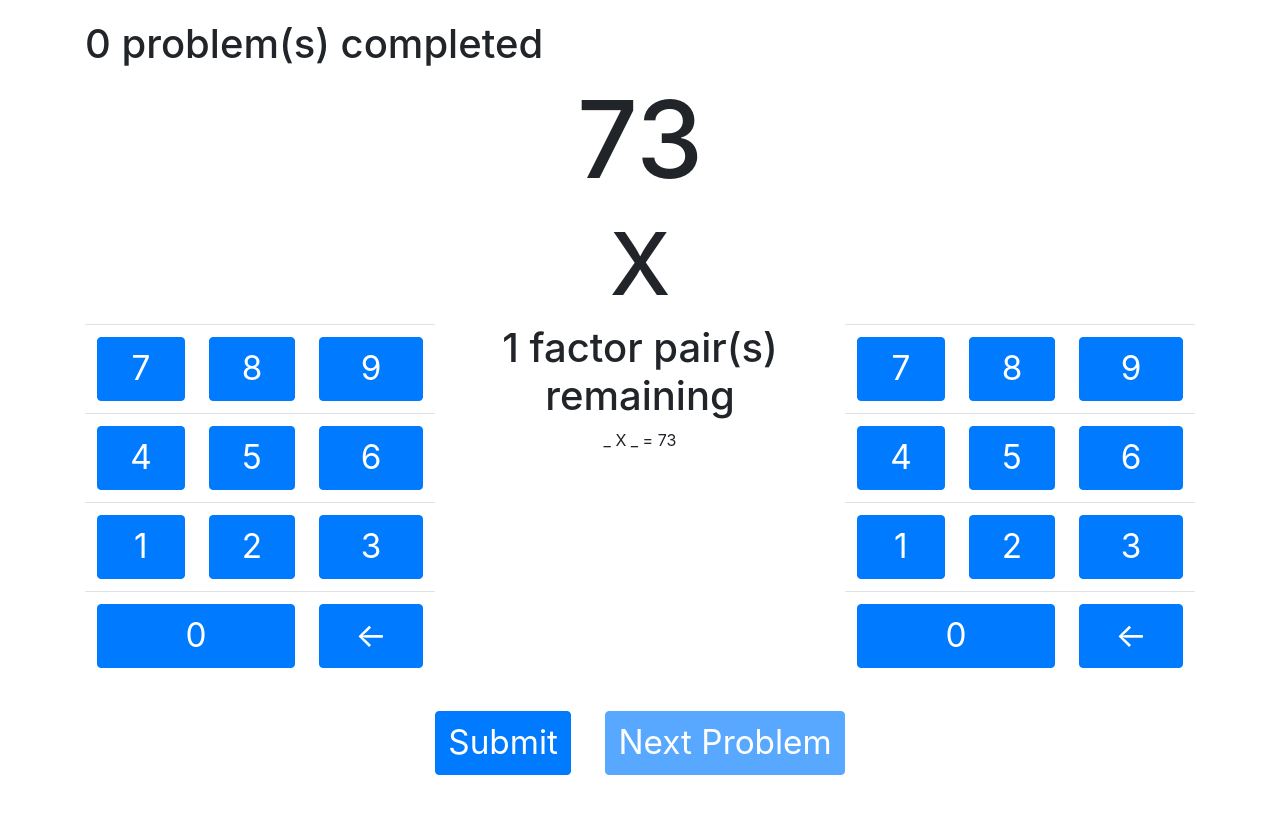
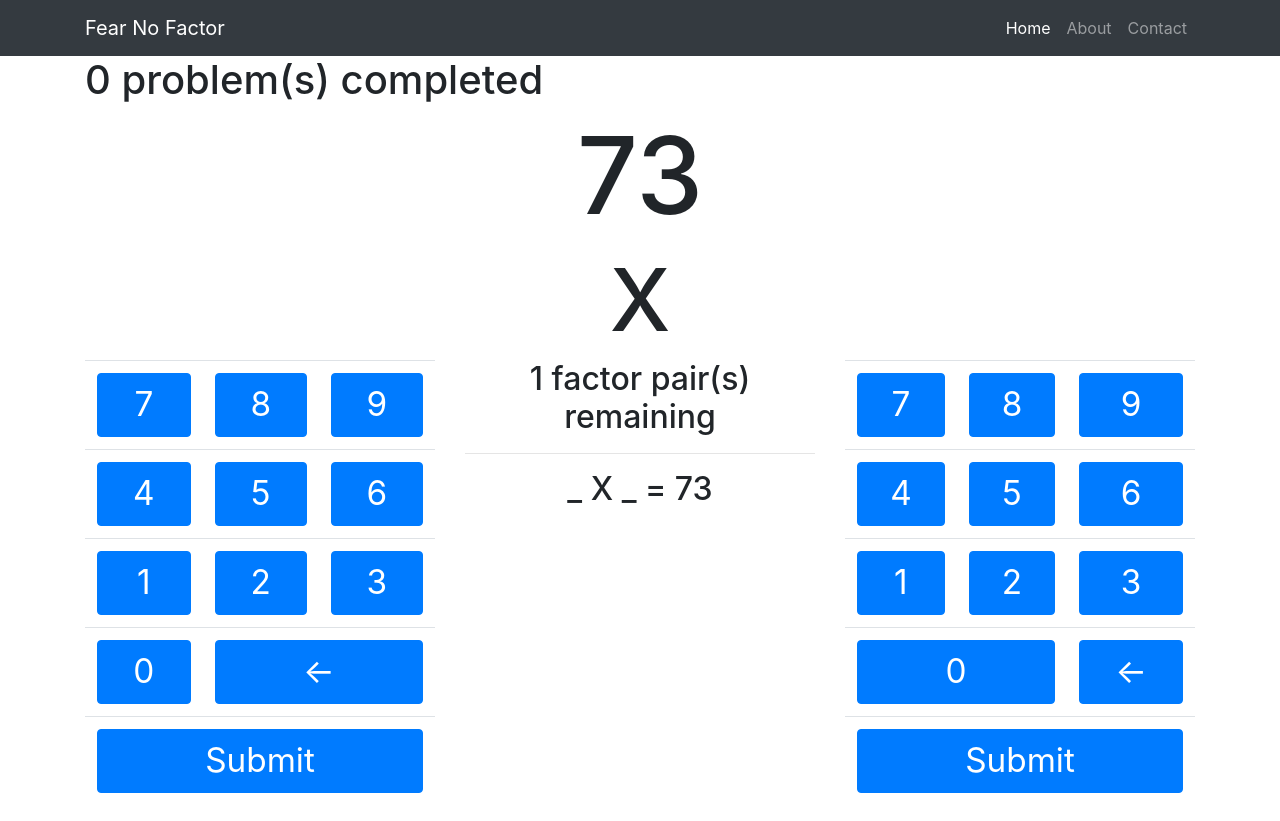
Before and after one commit to matthew-cheney/fear-no-factor, a plain HTML site: page fear_no_factor.html in a window 1280 px wide. Before the commit the page ends 800 px from the top, so only its background shows below. Drawn offline with Linux system fonts and the light colour scheme.

Commit message:
added aux pages

```diff
--- /dev/null
+++ b/about.html
@@ -0,0 +1,61 @@
+<!DOCTYPE html>
+<html lang="en">
+
+<head>
+
+  <meta charset="utf-8">
+  <meta name="viewport" content="width=device-width, initial-scale=1, shrink-to-fit=no">
+  <meta name="description" content="">
+  <meta name="author" content="">
+
+  <title>Fear No Factor</title>
+
+  <!-- Bootstrap core CSS -->
+  <link href="vendor/bootstrap/css/bootstrap.min.css" rel="stylesheet">
+  <link type="text/css" href="main.css" rel="stylesheet">
+
+</head>
+
+<body>
+
+  <!-- Navigation -->
+  <nav class="navbar navbar-expand-lg navbar-dark bg-dark static-top">
+    <div class="container">
+      <a class="navbar-brand" href="fear_no_factor.html">Fear No Factor</a>
+      <button class="navbar-toggler" type="button" data-toggle="collapse" data-target="#navbarResponsive" aria-controls="navbarResponsive" aria-expanded="false" aria-label="Toggle navigation">
+        <span class="navbar-toggler-icon"></span>
+      </button>
+      <div class="collapse navbar-collapse" id="navbarResponsive">
+        <ul class="navbar-nav ml-auto">
+          <li class="nav-item active">
+            <a class="nav-link" href="fear_no_factor.html">Home</a>
+          </li>
+          <li class="nav-item">
+            <a class="nav-link" href="about.html">About</a>
+          </li>
+          <li class="nav-item">
+            <a class="nav-link" href="contact.html">Contact</a>
+          </li>
+        </ul>
+      </div>
+    </div>
+  </nav>
+
+  <!-- Page Content -->
+
+  <div class="row text-center">
+    <div class="col-lg-12">
+      <h1>About</h1>
+      <h3>Fear No Factor is a tool to help users practice factoring numbers.</h3>
+      <h3>It was originally created for the math department at Southern Virginia University.</h3>
+      <h3>Created by Matthew Cheney.</h3>
+    </div>
+  </div>
+
+  <!-- Bootstrap core JavaScript -->
+  <script src="vendor/jquery/jquery.slim.min.js"></script>
+  <script src="vendor/bootstrap/js/bootstrap.bundle.min.js"></script>
+
+</body>
+
+</html>
--- a/fear_no_factor.html
+++ b/fear_no_factor.html
@@ -8,7 +8,7 @@
   <meta name="description" content="">
   <meta name="author" content="">
 
-  <title>Bare - Start Bootstrap Template</title>
+  <title>Fear No Factor</title>
 
   <!-- Bootstrap core CSS -->
   <link href="vendor/bootstrap/css/bootstrap.min.css" rel="stylesheet">
@@ -18,8 +18,31 @@
 
 <body onload="loadFirstProblem()">
 
+  <!-- Navigation -->
+  <nav class="navbar navbar-expand-lg navbar-dark bg-dark static-top">
+    <div class="container">
+      <a class="navbar-brand" href="fear_no_factor.html">Fear No Factor</a>
+      <button class="navbar-toggler" type="button" data-toggle="collapse" data-target="#navbarResponsive" aria-controls="navbarResponsive" aria-expanded="false" aria-label="Toggle navigation">
+        <span class="navbar-toggler-icon"></span>
+      </button>
+      <div class="collapse navbar-collapse" id="navbarResponsive">
+        <ul class="navbar-nav ml-auto">
+          <li class="nav-item active">
+            <a class="nav-link" href="fear_no_factor.html">Home</a>
+          </li>
+          <li class="nav-item">
+            <a class="nav-link" href="about.html">About</a>
+          </li>
+          <li class="nav-item">
+            <a class="nav-link" href="contact.html">Contact</a>
+          </li>
+        </ul>
+      </div>
+    </div>
+  </nav>
+
   <!-- Page Content -->
-  <div class="container h-100">
+  <div class="container">
 
     <div class="row">
       <div class="col-lg-12">
@@ -66,14 +89,18 @@
             <td><button class="btn btn-primary numpadbutton" onclick="numPress(1, 3)">3</button></td>
           </tr>
           <tr>
-            <td colspan='2'><button class="btn btn-primary numpadbutton" onclick="numPress(1, 0)">0</button></td>
-            <td><button class="btn btn-primary numpadbutton" onclick="numPress(1, -1)"><-</button></td>
+            <td><button class="btn btn-primary numpadbutton" onclick="numPress(1, 0)">0</button></td>
+            <td colspan='2'><button class="btn btn-primary numpadbutton" onclick="numPress(1, -1)"><-</button></td>
+          </tr>
+          <tr>
+            <td colspan='3'><button class="btn btn-primary numpadbutton submitButton" onclick="submitButtonPress()">Submit</button></td>
           </tr>
         </table>
       </div>
       <div class="col-lg-4 text-center">
 
-        <div><h1><span id="possiblePairs">1</span> factor pair(s) remaining</h1></div>
+        <div><h2><span id="possiblePairs">1</span> factor pair(s) remaining</h2></div>
+        <hr>
         <!-- <div id="grader"></div> -->
         <div id="guessedPairs"></div>
       </div>
@@ -99,13 +126,10 @@
             <td colspan='2'><button class="btn btn-primary numpadbutton" onclick="numPress(2, 0)">0</button></td>
             <td><button class="btn btn-primary numpadbutton" onclick="numPress(2, -1)"><-</button></td>
           </tr>
+          <tr>
+            <td colspan='3'><button class="btn btn-primary numpadbutton submitButton" onclick="submitButtonPress()">Submit</button></td>
+          </tr>
         </table>
-      </div>
-    </div>
-    <div class="row text-center">
-      <div class="col-lg-12">
-        <button class="btn btn-primary submit_button" onclick="submitAnswers()">Submit</button>
-        <button class="btn btn-primary submit_button" id="nextProblemButton" onclick="nextProblem()" disabled>Next Problem</button>
       </div>
     </div>
   </div>
@@ -134,6 +158,9 @@
 
       factorField = document.getElementById(factorID);
       contents = factorField.innerHTML;
+      if (contents.length >= 3) {
+        return
+      }
       factorField.innerHTML = contents + digit
 
     }
@@ -188,7 +215,7 @@
       // document.getElementById('grader').innerHTML = ""
       document.getElementById('possiblePairs').innerHTML = ""
       document.getElementById('guessedPairs').innerHTML = ""
-      document.getElementById('nextProblemButton').disabled = true
+      setSubmitButtons(true)
     }
 
     function findFactors(product) {
@@ -233,11 +260,35 @@
       return Math.floor(Math.random() * Math.floor(max));
     }
 
+    function submitButtonPress() {
+      if (guessedPairs.length == factorPairs.length) {
+        nextProblem()
+      } else {
+        submitAnswers()
+      }
+    }
+
+    function setSubmitButtons(submit) {
+      allButtons = document.getElementsByClassName('submitButton')
+      if (submit) {
+        for (var i = 0; i < allButtons.length; i++) {
+          allButtons[i].innerHTML = "Submit"
+        }
+      } else {
+        for (var i = 0; i < allButtons.length; i++) {
+          allButtons[i].innerHTML = "Next Problem"
+        }
+      }
+    }
+
     function submitAnswers() {
       console.log("in submitAnswers")
       product = parseInt(document.getElementById('numberToFactor').innerHTML)
       factor1 = parseInt(document.getElementById('factor1').innerHTML)
       factor2 = parseInt(document.getElementById('factor2').innerHTML)
+
+      document.getElementById('factor1').innerHTML = ""
+      document.getElementById('factor2').innerHTML = ""
 
       console.log("checking for previous guess")
       if (isInArray([factor1, factor2], guessedPairs)) {
@@ -265,11 +316,10 @@
       }
 
       if (guessedPairs.length == factorPairs.length) {
-        document.getElementById('nextProblemButton').disabled = false
         totalProblemsPassed += 1
         setCookie("totalProblemsPassed", totalProblemsPassed, 160)
         document.getElementById('totalProblemsPassed').innerHTML = totalProblemsPassed
-
+        setSubmitButtons(false)
       }
 
     }
@@ -294,9 +344,9 @@
           outString = "_ X _ = " + product
         }
 
-        pairsString += "<p>"
+        pairsString += "<h2>"
         pairsString += outString
-        pairsString += "</p>"
+        pairsString += "</h2>"
       }
       document.getElementById('guessedPairs').innerHTML = pairsString
     }
--- a/main.css
+++ b/main.css
@@ -22,5 +22,4 @@
 
 html, body {
   height: 100%;
-  padding: 10px;
 }
```
Also changed, not shown: contact.html (added, +60 -0 lines).
